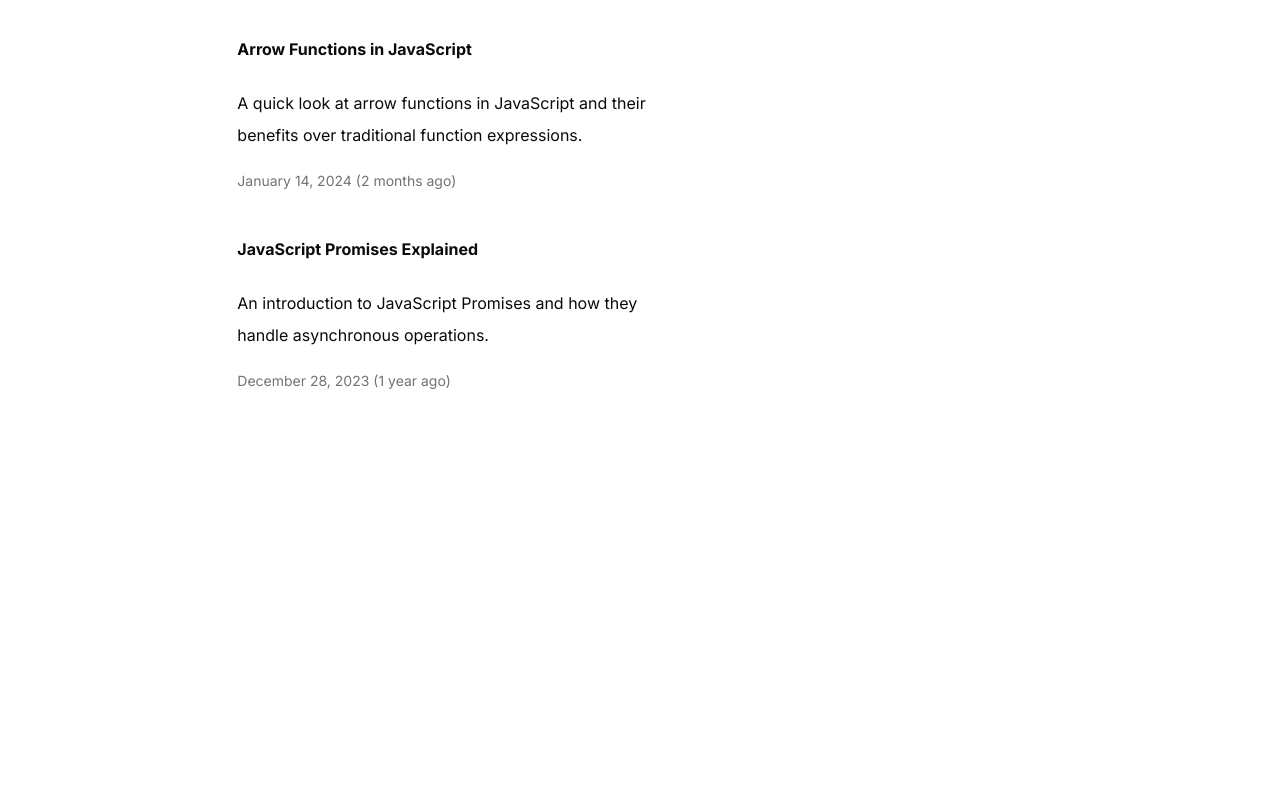
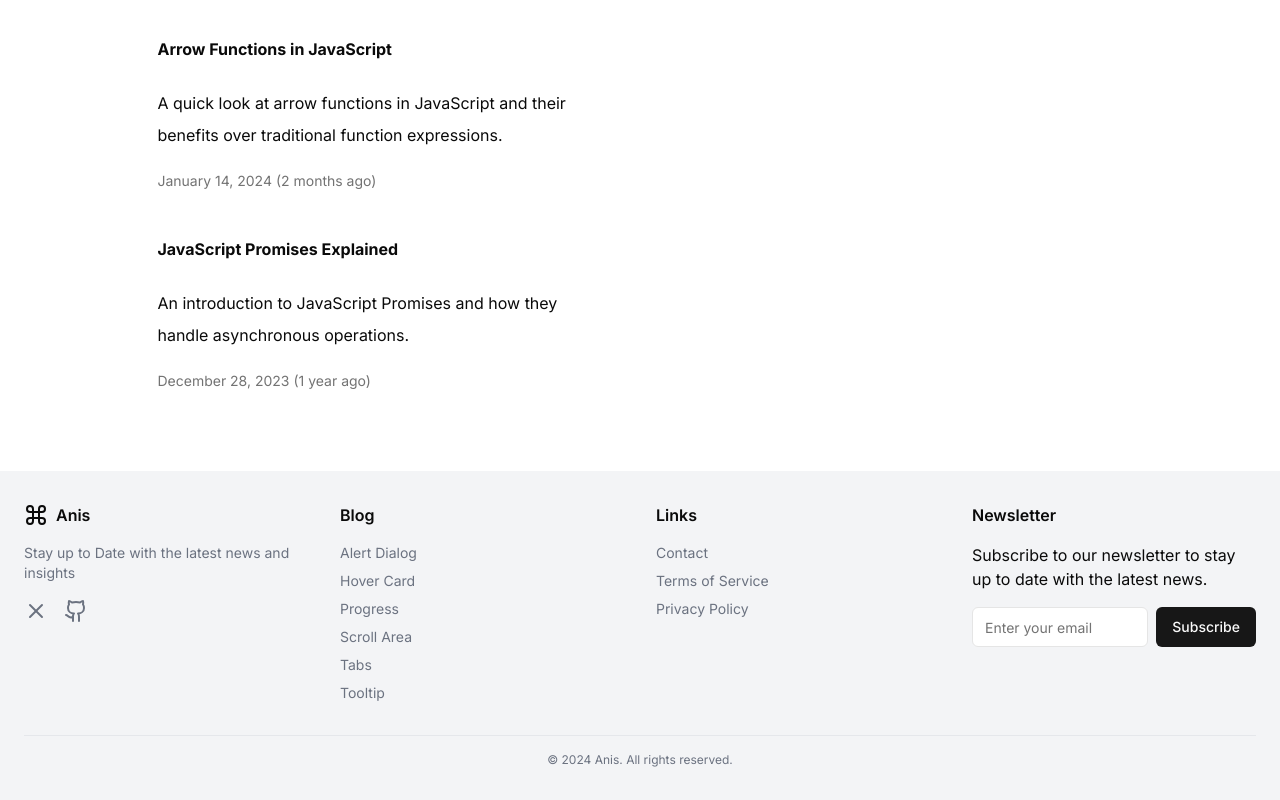
Before and after one commit to anis-benamara/portfolio, a Next.js app: page / in a window 1280 px wide. Shown: the part 777-1577 px from the top of the page. Before the commit the page ends 1208 px from the top, so only its background shows below. Built offline with nearby package versions, Linux system fonts and the light colour scheme.

Commit message:
Add footer and popoular posts components

```diff
--- a/src/app/layout.tsx
+++ b/src/app/layout.tsx
@@ -2,6 +2,7 @@ import type { Metadata } from "next";
 import { Inter } from "next/font/google";
 import "@/styles/globals.css";
 import { ThemeProvider } from "@/components/ThemeProvider";
+import Footer from "@/components/Footer";
 
 const inter = Inter({ subsets: ["latin"] });
 
@@ -20,6 +21,7 @@ export default function RootLayout({
       <body className={inter.className}>
         <ThemeProvider attribute="class" defaultTheme="system" enableSystem disableTransitionOnChange>
           {children}
+          <Footer />
         </ThemeProvider>
       </body>
     </html>
--- a/src/app/page.tsx
+++ b/src/app/page.tsx
@@ -1,5 +1,6 @@
 import Container from "@/components/Container";
 import LatestPosts from "@/components/home/LatestPosts";
+import PopularPosts from "@/components/home/PopularPosts";
 import TopCategories from "@/components/home/TopCategories";
 import { MainNav } from "@/components/MainNav";
 
@@ -18,7 +19,7 @@ export default function Home() {
           </div>
           <div className="mt-10 sticky top-0">
             <h2 className="font-bold mb-4">POPULAR POSTS</h2>
-            {/* <PopularPosts /> */}
+            <PopularPosts />
           </div>
         </div>
       </main>
--- /dev/null
+++ b/src/components/Footer.tsx
@@ -0,0 +1,97 @@
+import { POSTS } from "@/lib/constants";
+import { Icons } from "./Icons";
+import Link from "next/link";
+import { Input } from "./ui/input";
+import { Button } from "./ui/button";
+
+export default function Footer() {
+  return (
+    <footer className="bg-gray-100 py-8 dark:bg-gray-800 mt-10">
+      <div className="container mx-auto px-4 md:px-6">
+        <div className="grid grid-cols-1 gap-8 md:grid-cols-4">
+          <div className="space-y-4">
+            <div className="flex items-center space-x-2">
+              <Icons.logo className="h-6 w-6" />
+              <span className="font-semibold text-md">Anis</span>
+            </div>
+            <p className="text-gray-500 dark:text-gray-400 text-sm">
+              Stay up to Date with the latest news and insights
+            </p>
+            <div className="flex space-x-4">
+              <a
+                href="https://x.com/AnisDev"
+                target="_blank"
+                rel="noreferrer noopener"
+                aria-label="X"
+              >
+                <Icons.x className="h-6 w-6 text-gray-500 hover:text-gray-700 dark:text-gray-400 dark:hover:text-gray-300" />
+              </a>
+              <a
+                href="https://github.com/AnisDev"
+                target="_blank"
+                rel="noreferrer noopener"
+                aria-label="Github"
+              >
+                <Icons.github className="h-6 w-6 text-gray-500 hover:text-gray-700 dark:text-gray-400 dark:hover:text-gray-300" />
+              </a>
+            </div>
+          </div>
+          <div className="space-y-4">
+            <h3 className="text-md font-semibold">Blog</h3>
+            <ul className="space-y-2 text-sm">
+              {POSTS.map((post) => (
+                <li key={post.title}>
+                  <Link
+                    href={post.href}
+                    className="text-gray-500 hover:text-gray-700 dark:text-gray-400 dark:hover:text-gray-300"
+                  >
+                    {post.title}
+                  </Link>
+                </li>
+              ))}
+            </ul>
+            </div>
+            <div className="space-y-4">
+              <h3 className="text-md font-semibold">Links</h3>
+              <ul className="space-y-2 text-sm">
+                <li>
+                  <a
+                    href="mailto:anis.b.amara@gmail.com"
+                    className="text-gray-500 hover:text-gray-700 dark:text-gray-400 dark:hover:text-gray-300"
+                  >
+                    Contact
+                  </a>
+                </li>
+                <li>
+                  <Link
+                    href="/terms-of-service"
+                    className="text-gray-500 hover:text-gray-700 dark:text-gray-400 dark:hover:text-gray-300"
+                  >
+                    Terms of Service
+                  </Link>
+                </li>
+                <li>
+                    <Link href="/privacy-policy" className="text-gray-500 hover:text-gray-700 dark:text-gray-400 dark:hover:text-gray-300">
+                        Privacy Policy
+                    </Link>
+                </li>
+              </ul>
+            </div>
+            <div className="space-y-4">
+                <h3 className="text-md font-semibold">Newsletter</h3>
+                <p>Subscribe to our newsletter to stay up to date with the latest news.</p>
+                <form>
+                    <div className="flex space-x-2 ">
+                        <Input type="email" placeholder="Enter your email" className="flex-1"/>
+                        <Button>Subscribe</Button>
+                    </div>
+                </form>
+            </div>
+          </div>
+          <div className="mt-8 border-t border-gray-200 pt-4 text-center text-xs text-gray-500 dark:text-gray-400 dark:border-gray-700">
+            &copy; {new Date().getFullYear()} Anis. All rights reserved.
+          </div>
+        </div>
+    </footer>
+  );
+}
--- a/src/components/MainNav.tsx
+++ b/src/components/MainNav.tsx
@@ -15,44 +15,9 @@ import {
 } from "@/components/ui/navigation-menu";
 import { Icons } from "./Icons";
 import { ModeToggle } from "./ui/mode-toggle";
+import { POSTS } from "@/lib/constants";
 
-const posts: { title: string; href: string; description: string }[] = [
-  {
-    title: "Alert Dialog",
-    href: "/docs/primitives/alert-dialog",
-    description:
-      "A modal dialog that interrupts the user with important content and expects a response.",
-  },
-  {
-    title: "Hover Card",
-    href: "/docs/primitives/hover-card",
-    description:
-      "For sighted users to preview content available behind a link.",
-  },
-  {
-    title: "Progress",
-    href: "/docs/primitives/progress",
-    description:
-      "Displays an indicator showing the completion progress of a task, typically displayed as a progress bar.",
-  },
-  {
-    title: "Scroll-area",
-    href: "/docs/primitives/scroll-area",
-    description: "Visually or semantically separates content.",
-  },
-  {
-    title: "Tabs",
-    href: "/docs/primitives/tabs",
-    description:
-      "A set of layered sections of content—known as tab panels—that are displayed one at a time.",
-  },
-  {
-    title: "Tooltip",
-    href: "/docs/primitives/tooltip",
-    description:
-      "A popup that displays information related to an element when the element receives keyboard focus or the mouse hovers over it.",
-  },
-];
+
 
 export function MainNav() {
   return (
@@ -73,7 +38,7 @@ export function MainNav() {
             <NavigationMenuTrigger>Posts</NavigationMenuTrigger>
             <NavigationMenuContent>
               <ul className="grid w-[400px] gap-3 p-4 md:w-[500px] md:grid-cols-2 lg:w-[600px] ">
-                {posts.map((post) => (
+                {POSTS.map((post) => (
                   <ListItem
                     key={post.title}
                     title={post.title}
--- /dev/null
+++ b/src/components/home/PopularPosts.tsx
@@ -0,0 +1,18 @@
+import { popularPosts } from "@/lib/placeholder-data";
+import { Icons } from "../Icons";
+
+export default function PopularPosts() {
+  return (
+    <ul className="overflow-auto">
+      {popularPosts.map((post) => (
+        <li
+          key={post.title}
+          className="flex items-center group gap-2 cursor-pointer py-2"
+        >
+          <Icons.arrowRight className="h-6 w-6 group-hover:translate-x-1 transition-all" />
+          <span>{post.title}</span>
+        </li>
+      ))}
+    </ul>
+  );
+}
--- /dev/null
+++ b/src/components/ui/input.tsx
@@ -0,0 +1,25 @@
+import * as React from "react"
+
+import { cn } from "@/lib/utils"
+
+export interface InputProps
+  extends React.InputHTMLAttributes<HTMLInputElement> {}
+
+const Input = React.forwardRef<HTMLInputElement, InputProps>(
+  ({ className, type, ...props }, ref) => {
+    return (
+      <input
+        type={type}
+        className={cn(
+          "flex h-10 w-full rounded-md border border-input bg-background px-3 py-2 text-sm ring-offset-background file:border-0 file:bg-transparent file:text-sm file:font-medium placeholder:text-muted-foreground focus-visible:outline-none focus-visible:ring-2 focus-visible:ring-ring focus-visible:ring-offset-2 disabled:cursor-not-allowed disabled:opacity-50",
+          className
+        )}
+        ref={ref}
+        {...props}
+      />
+    )
+  }
+)
+Input.displayName = "Input"
+
+export { Input }
--- /dev/null
+++ b/src/lib/constants.ts
@@ -0,0 +1,37 @@
+export const POSTS: { title: string; href: string; description: string }[] = [
+    {
+      title: "Alert Dialog",
+      href: "/docs/primitives/alert-dialog",
+      description:
+        "A modal dialog that interrupts the user with important content and expects a response.",
+    },
+    {
+      title: "Hover Card",
+      href: "/docs/primitives/hover-card",
+      description:
+        "For sighted users to preview content available behind a link.",
+    },
+    {
+      title: "Progress",
+      href: "/docs/primitives/progress",
+      description:
+        "Displays an indicator showing the completion progress of a task, typically displayed as a progress bar.",
+    },
+    {
+      title: "Scroll Area",
+      href: "/docs/primitives/scroll-area",
+      description: "Visually or semantically separates content.",
+    },
+    {
+      title: "Tabs",
+      href: "/docs/primitives/tabs",
+      description:
+        "A set of layered sections of content—known as tab panels—that are displayed one at a time.",
+    },
+    {
+      title: "Tooltip",
+      href: "/docs/primitives/tooltip",
+      description:
+        "A popup that displays information related to an element when the element receives keyboard focus or the mouse hovers over it.",
+    },
+  ];
--- a/src/lib/placeholder-data.ts
+++ b/src/lib/placeholder-data.ts
@@ -5,4 +5,19 @@ export const categories = [
     'animation',
     'performance',
     'database',
-]
+];
+
+export const popularPosts = [
+    {
+        title: 'Spaces vs Tabs: The Indentation Debate continues',
+    },
+    {
+        title: 'What is the difference between CSS grid and flexbox?',
+    },
+    {
+        title: 'The 5 key features of CSS grid',
+    },
+    {
+        title: 'JavaScript Promises Explained',
+    }
+];
```
Also changed, not shown: src/components/Icons.tsx (+14 -4 lines).
